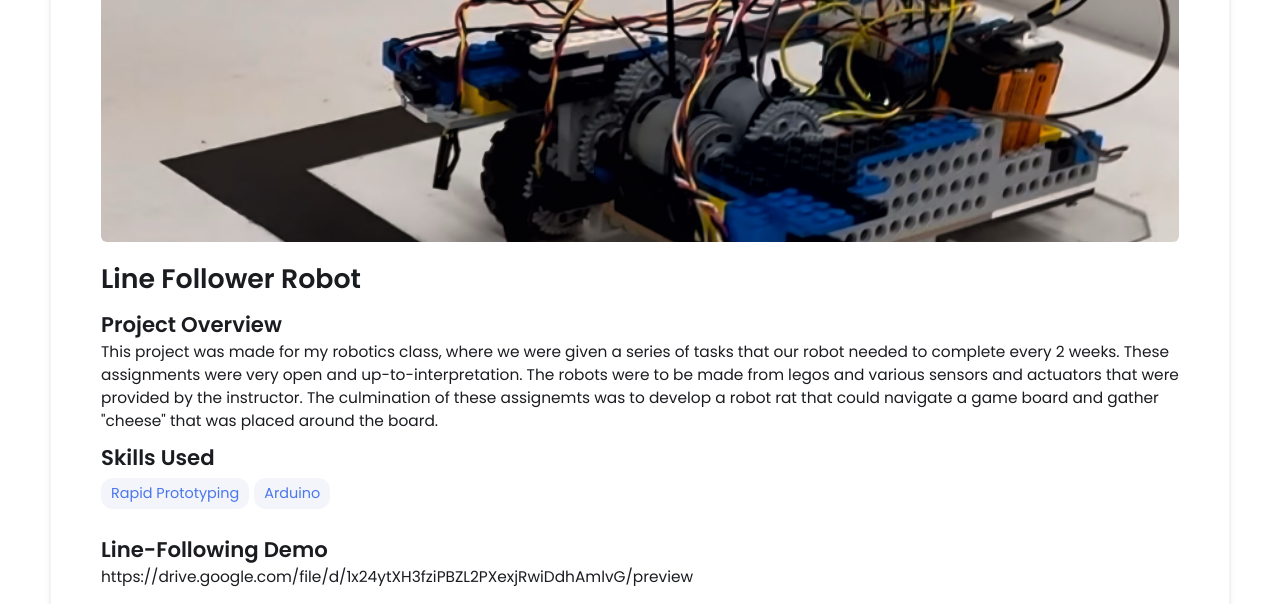
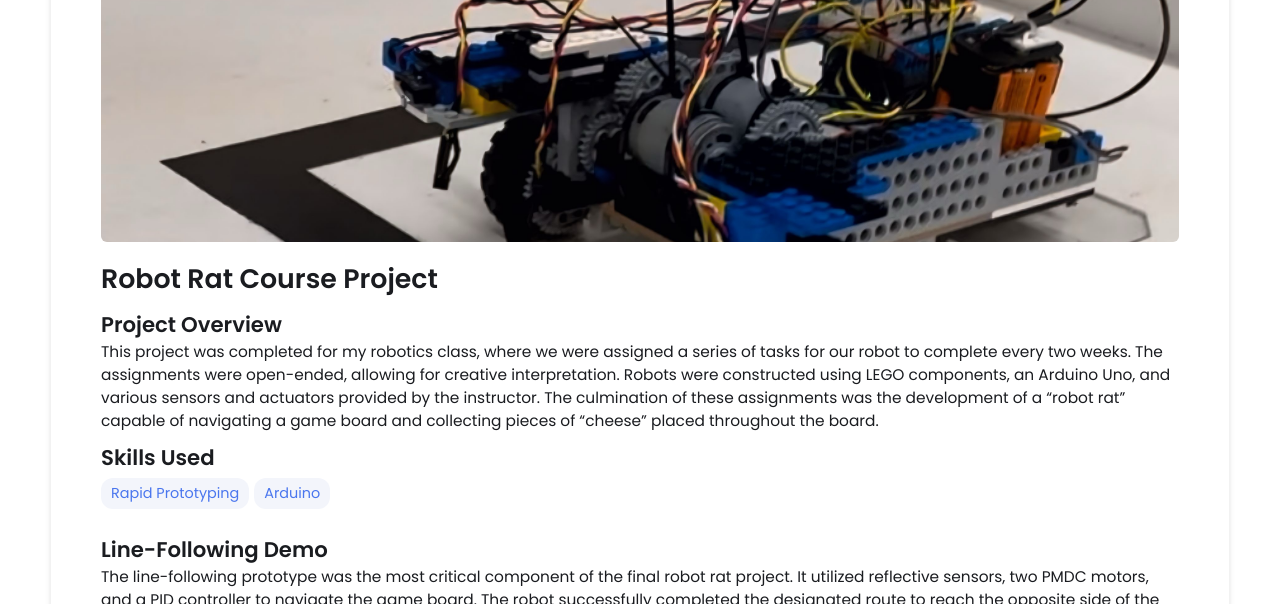
Before and after one commit to klee-eng/klee-eng.github.io, a Jekyll site: the page built from _projects/Line Following Robot/index.md, in a window 1280 px wide and 1400 px high, scrolled down 248 px. Shown: the top 604 px of the window. Built offline with Jekyll 4.4.1, drawn with Linux system fonts in a browser that asks for light colours; some of the changed text lies outside the part shown; grey boxes are pictures that could not be loaded.

Commit message:
Update index.md

```diff
--- a/_projects/Line Following Robot/index.md
+++ b/_projects/Line Following Robot/index.md
@@ -1,7 +1,7 @@
 ---
 layout: post
-title: Line Follower Robot
-description:  This project was made for my robotics class, where we were given a series of tasks that our robot needed to complete every 2 weeks. These assignments were very open and up-to-interpretation. The robots were to be made from legos and various sensors and actuators that were provided by the instructor. The culmination of these assignemts was to develop a robot rat that could navigate a game board and gather "cheese" that was placed around the board.
+title: Robot Rat Course Project
+description:  This project was completed for my robotics class, where we were assigned a series of tasks for our robot to complete every two weeks. The assignments were open-ended, allowing for creative interpretation. Robots were constructed using LEGO components, an Arduino Uno, and various sensors and actuators provided by the instructor. The culmination of these assignments was the development of a “robot rat” capable of navigating a game board and collecting pieces of “cheese” placed throughout the board.
 skills:
 - Rapid Prototyping
 - Arduino
@@ -10,8 +10,7 @@ main-image: /LINE_FOLLOWER.JPG
 
 ## Line-Following Demo
 
-
-https://drive.google.com/file/d/1x24ytXH3fziPBZL2PXexjRwiDdhAmlvG/preview
+The line-following prototype was the most critical component of the final robot rat project. It utilized reflective sensors, two PMDC motors, and a PID controller to navigate the game board. The robot successfully completed the designated route to reach the opposite side of the board. However, its performance was limited by the mechanical design. While LEGO components can be robust, the pieces used were somewhat aged, and the design was rushed due to time constraints. If I were to continue this project, I would prioritize creating a more durable mechanical design before further refining the line-following capabilities. Since then, my mechanical design skills have significantly improved, and I am confident in my ability to develop a more robust and reliable design.
 
 <iframe src="https://drive.google.com/file/d/1x24ytXH3fziPBZL2PXexjRwiDdhAmlvG/preview" width="640" height="360" allow="autoplay"></iframe>
 
@@ -20,9 +19,12 @@ https://drive.google.com/file/d/1x24ytXH3fziPBZL2PXexjRwiDdhAmlvG/preview
 
 ---
 
-## Robot Rat
+## Robot Rat Demo
+
+The final robot rat prototype successfully collected “cheese” (foam blocks) from around the game board. Building on the line-following robot’s navigation capabilities, the robot rat detected cheese using a range sensor and captured the blocks with a servo-actuated gate mechanism. As with the line-following robot, if I were to continue this project, I would first focus on creating a more robust mechanical design to improve reliability and performance.
 
 
+<iframe src="https://drive.google.com/file/d/1EhwR4G64E60hUWAi3DpfUu0hLZ_4DCMe/preview" width="640" height="360" allow="autoplay"></iframe>
 
 
-Lead Screw Prototype and Circtuit Prototype
+<p><i>Final robot rat prototype gathering foam blocks.</i></p>
```
